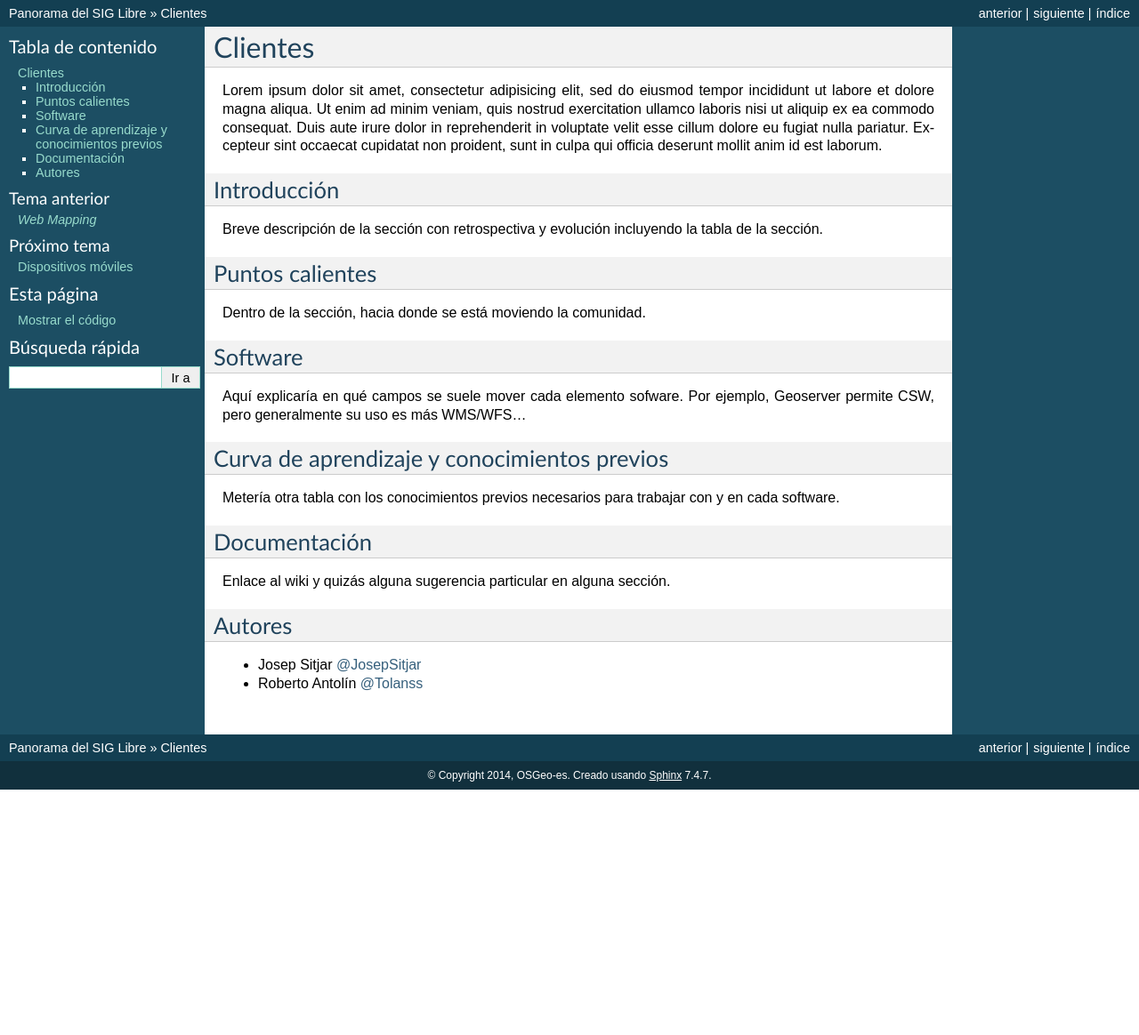
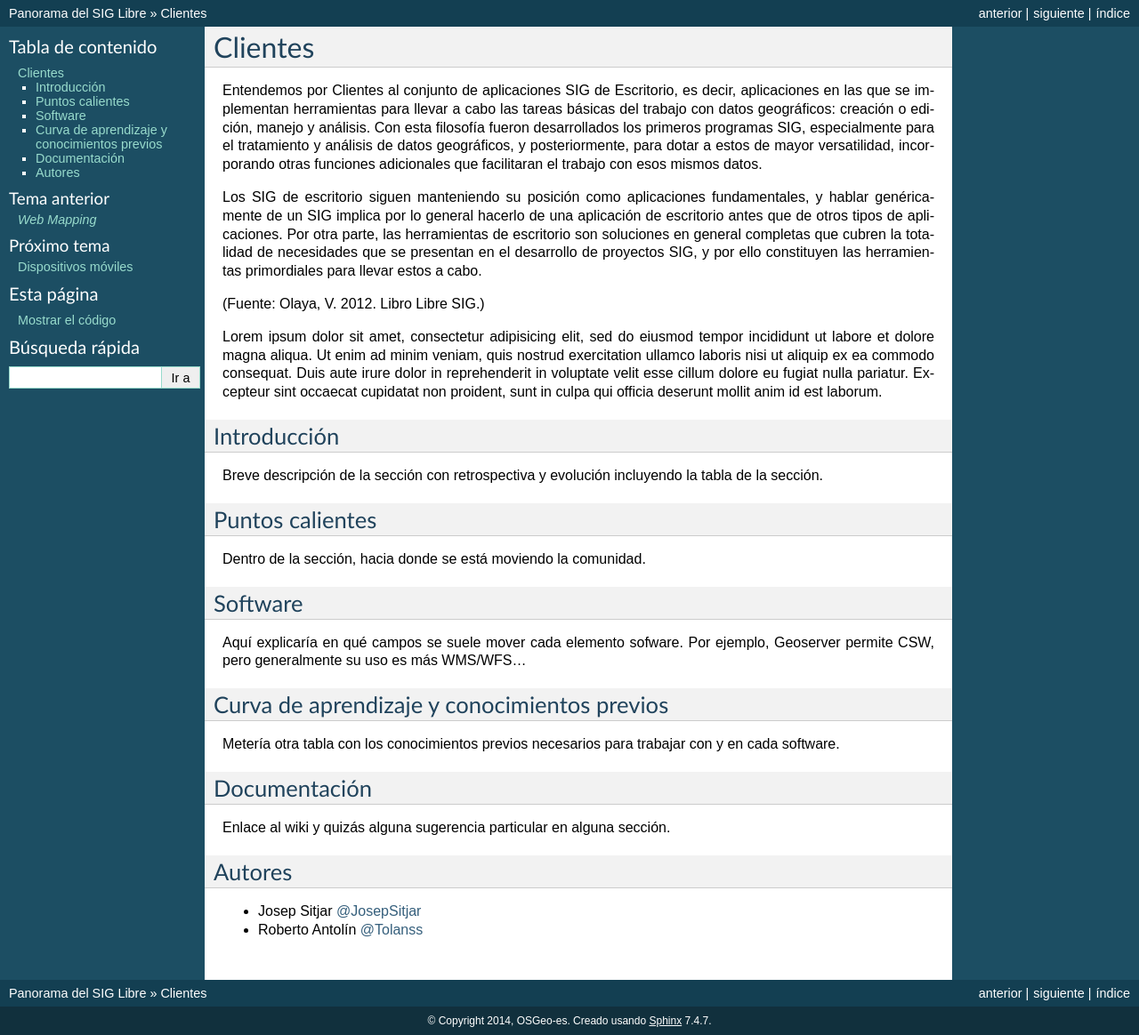
Before and after one commit to OSGeo-ES/panorama-siglibre8, a Sphinx documentation site: the page built from source/clientes/index.rst, in a window 1280 px wide. Shown: the whole page at 89% size. Built offline with Sphinx 7.4.7, drawn with Linux system fonts in a browser that asks for light colours; before the commit the page ends 900 px from its top, so only the background shows below that.

Commit message:
Update index.rst

```diff
--- a/source/clientes/index.rst
+++ b/source/clientes/index.rst
@@ -1,6 +1,15 @@
 ********
 Clientes
 ********
+
+Entendemos por Clientes al conjunto de aplicaciones SIG de Escritorio, es decir, aplicaciones en las que se implementan herramientas para llevar a cabo las tareas básicas del trabajo con datos geográficos:
+creación o edición, manejo y análisis. Con esta filosofía fueron desarrollados los primeros programas SIG, especialmente para el tratamiento y análisis de datos geográficos, y posteriormente, para dotar a estos de mayor versatilidad, incorporando otras funciones adicionales que facilitaran el trabajo con esos mismos datos.
+
+Los SIG de escritorio siguen manteniendo su posición como aplicaciones fundamentales, y hablar genéricamente de un SIG implica por lo general hacerlo de una aplicación de escritorio antes que de otros tipos de aplicaciones.
+Por otra parte, las herramientas de escritorio son soluciones en general completas que cubren la totalidad de necesidades que se presentan en el desarrollo de proyectos SIG, y por ello constituyen las herramientas primordiales para llevar estos a cabo.
+
+(Fuente: Olaya, V. 2012. Libro Libre SIG.)
+
 
 Lorem ipsum dolor sit amet, consectetur adipisicing elit, sed do eiusmod
 tempor incididunt ut labore et dolore magna aliqua. Ut enim ad minim veniam,
```
